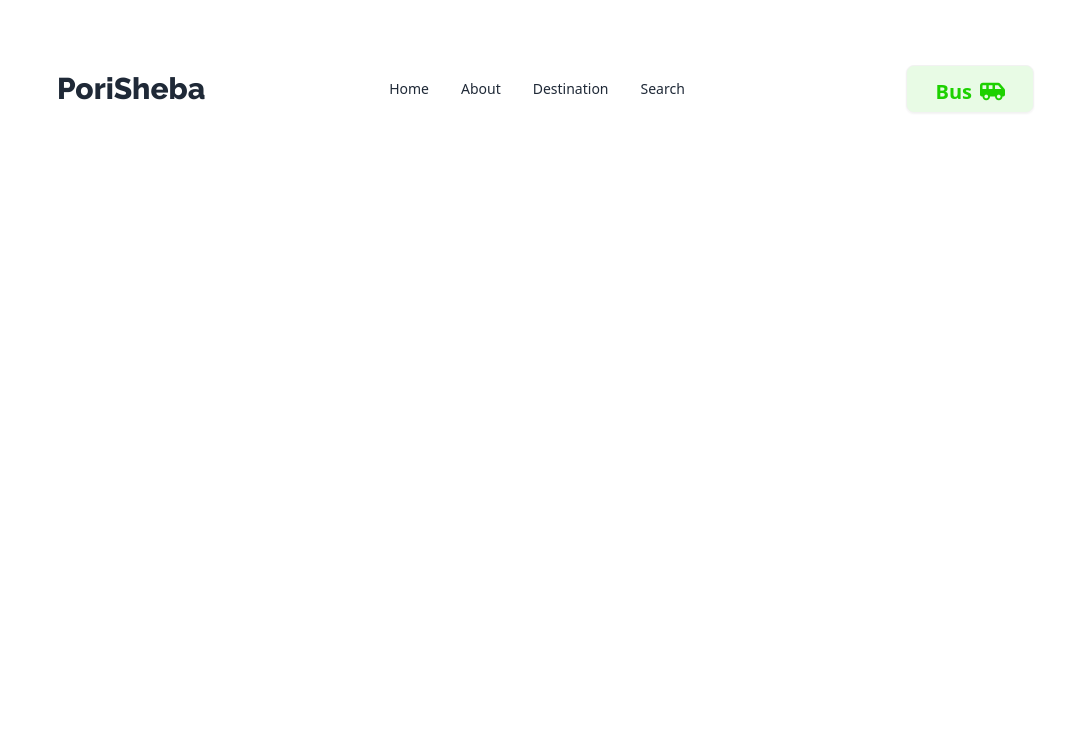
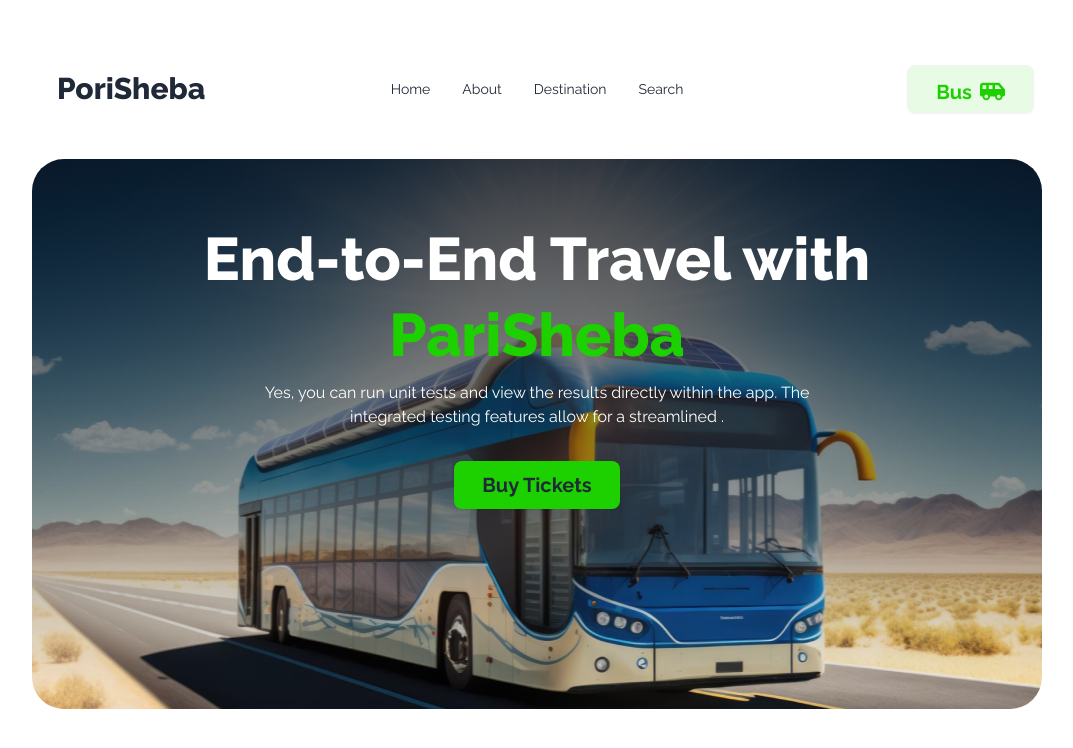
Before and after one commit to Fahim-Prodhan/bus-a5, a plain HTML site: page index.html in a window 1280 px wide. Shown: the whole page, without its empty margins (103-1176 px from the left). Drawn offline with nearby package versions, Linux system fonts and the light colour scheme.

Commit message:
header image and text complete

```diff
--- a/index.html
+++ b/index.html
@@ -23,11 +23,11 @@
   </style>
 </head>
 
-<body>
+<body class="font-raleway">
   <header class="mt-[24px] lg:mt-[55px] lg:mx-[135px]">
 
     <!-- nav bar -->
-    <nav>
+    <nav class="mb-9">
       <div class="navbar bg-base-100">
         <div class="navbar-start">
           <div class="dropdown">
@@ -59,6 +59,16 @@
         </div>
       </div>
     </nav>
+
+    <!-- header image -->
+    <div class="h-[550px] rounded-[32px]" style="background:linear-gradient(180deg, rgba(3, 7, 18, 0.50) 0%, rgba(3, 7, 18, 0.00) 100%), url('images/banner.png'), lightgray 50% / cover no-repeat; background-position: center; background-repeat: no-repeat; background-size: cover;">
+      <h1 class="pt-[70px] text-center text-white text-6xl font-extrabold">End-to-End Travel with</h1>
+      <h1 class="text-[#1DD100] text-center text-6xl font-extrabold pt-4">PariSheba</h1>
+      <p class="text-center text-[#fff] pt-4">Yes, you can run unit tests and view the results directly within the app. The <br>integrated testing features allow for a streamlined .</p>
+      <div class="text-center pt-8">
+        <button class="btn px-7 bg-[#1DD100] text-[20px] font-bold border-none">Buy Tickets</button>
+      </div>
+    </div>
   </header>
   <main>
 
```
